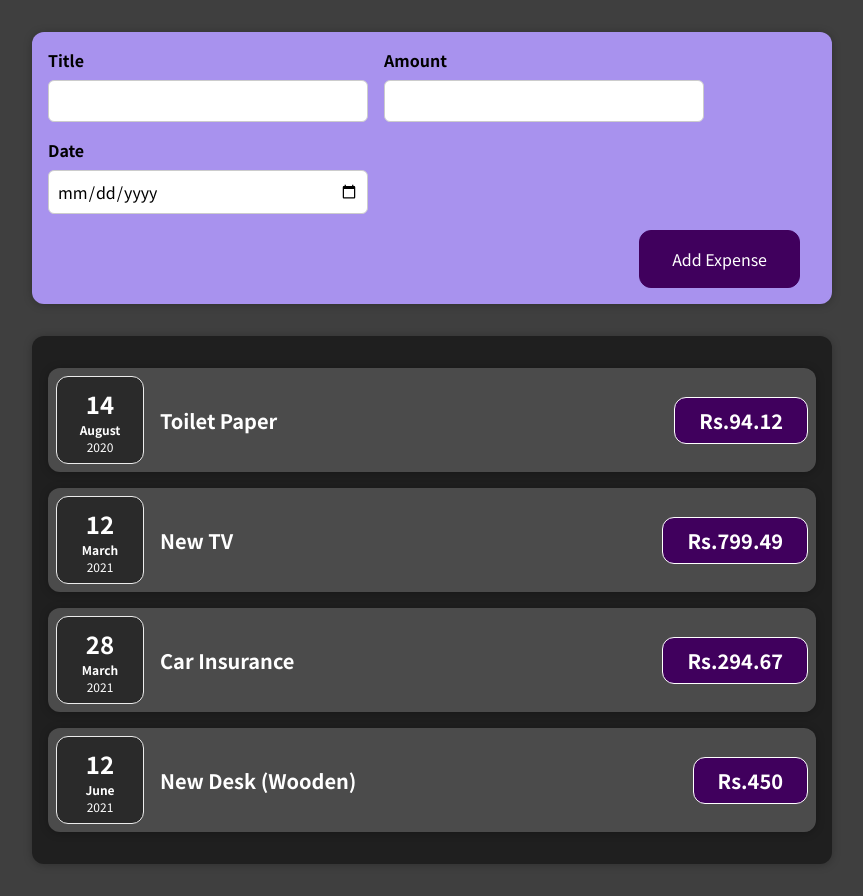
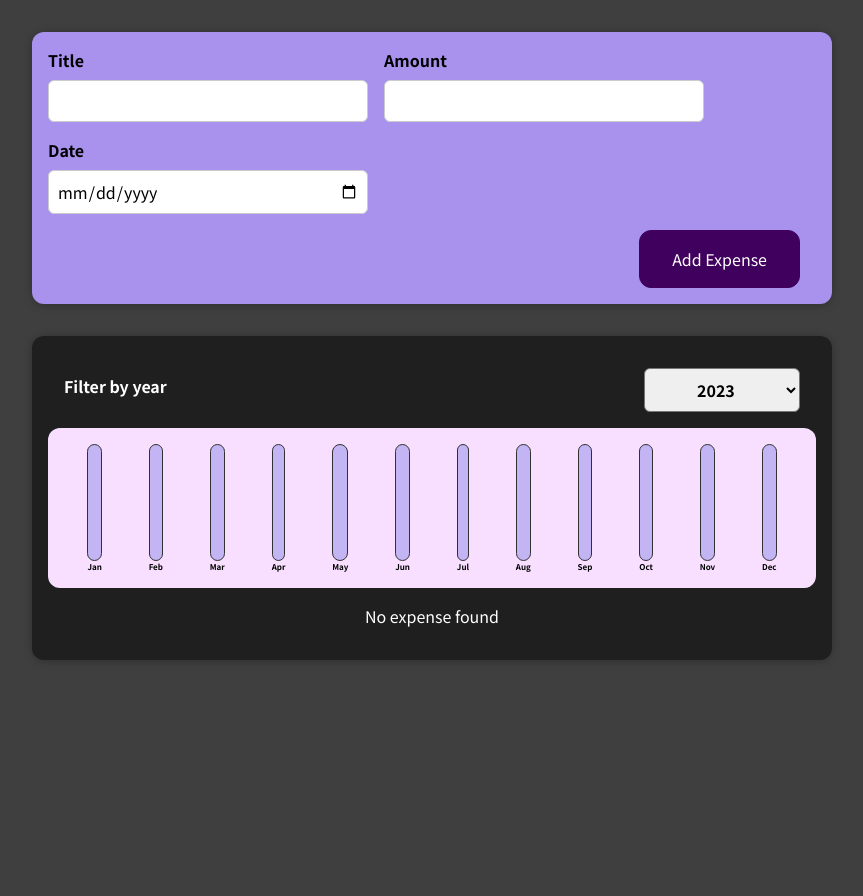
Before and after one commit to neeti-nk47/first-react-project, a React (Create React App) app: page / in a window 1280 px wide. Shown: the whole page, without its empty margins (208-1071 px from the left). After the commit the page ends 800 px from the top, so only its background shows below. Built offline with nearby package versions, Linux system fonts and the light colour scheme.

Commit message:
Add files via upload

```diff
--- a/src/components/Expenses/ExpenseItem.js
+++ b/src/components/Expenses/ExpenseItem.js
@@ -5,13 +5,15 @@
 
 const ExpenseItem = (props) => {
     return (
-    <Card className="expense-item">
+    <li>
+        <Card className="expense-item">
         <ExpenseDate date={props.date} />
         <div className="expense-item__description">
             <h2> {props.title} </h2>
             <div className="expense-item__price">Rs.{props.amount}</div>
         </div>
-	</Card>
+	    </Card>
+    </li>
     )
 }
 
--- a/src/components/Expenses/Expenses.js
+++ b/src/components/Expenses/Expenses.js
@@ -1,28 +1,30 @@
-import React from "react";
-import ExpenseItem from "./ExpenseItem";
+import React, {useState} from "react";
+import ExpensesList from "./ExpensesList";
 import "./Expenses.css";
 import Card from "../UI/Card";
+import ExpensesFilter from "./ExpensesFilter";
+import ExpensesChart from "./ExpensesChart";
 
 const Expenses = (props) => {
+    const[filteredYear,setFilteredYear]= useState("2023");
+
+    const filterChangeHandler= (selectedYear)=>{
+        setFilteredYear(selectedYear);
+    }
+
+    const filteredExpense = props.items.filter(expense => {
+        return expense.date.getFullYear().toString() === filteredYear
+    })
+
     return(
-        <Card className="expenses">
-            <ExpenseItem
-                title={props.items[0].title}
-                amount={props.items[0].amount}
-                date={props.items[0].date} />
-            <ExpenseItem
-                title={props.items[1].title}
-                amount={props.items[1].amount}
-                date={props.items[1].date} />
-            <ExpenseItem
-                title={props.items[2].title}
-                amount={props.items[2].amount}
-                date={props.items[2].date} />
-            <ExpenseItem
-                title={props.items[3].title}
-                amount={props.items[3].amount}
-                date={props.items[3].date} />
-        </Card>
+        <div>
+            <Card className="expenses">
+            <ExpensesFilter selected={filteredYear} onChangeFilter={filterChangeHandler}/>
+            <ExpensesChart expenses={filteredExpense} />
+            <ExpensesList items={filteredExpense} />
+            </Card>
+        </div>
+
     );
 }
 
--- /dev/null
+++ b/src/components/Expenses/ExpensesChart.js
@@ -0,0 +1,27 @@
+import Chart from "../Chart/Chart"
+
+const ExpensesChart=(props) =>{
+    const chartDataPoints = [
+        { label: "Jan", value: 0 },
+        { label: "Feb", value: 0 },
+        { label: "Mar", value: 0 },
+        { label: "Apr", value: 0 },
+        { label: "May", value: 0 },
+        { label: "Jun", value: 0 },
+        { label: "Jul", value: 0 },
+        { label: "Aug", value: 0 },
+        { label: "Sep", value: 0 },
+        { label: "Oct", value: 0 },
+        { label: "Nov", value: 0 },
+        { label: "Dec", value: 0 },
+    ];
+
+    for (const expense of props.expenses){
+        const expenseMonth = expense.date.getMonth();
+        chartDataPoints[expenseMonth].value += expense.amount;
+    }
+
+
+    return <Chart dataPoints={chartDataPoints} />
+}
+export default ExpensesChart;
--- /dev/null
+++ b/src/components/Expenses/ExpensesFilter.css
@@ -0,0 +1,24 @@
+.expenses-filter {
+    color: white;
+    padding: 0 1rem;
+  }
+
+  .expenses-filter__control {
+    display: flex;
+    width: 100%;
+    align-items: center;
+    justify-content: space-between;
+    margin: 1rem 0;
+  }
+
+  .expenses-filter label {
+    font-weight: bold;
+    margin-bottom: 0.5rem;
+  }
+
+  .expenses-filter select {
+    font: inherit;
+    padding: 0.5rem 3rem;
+    font-weight: bold;
+    border-radius: 6px;
+  }
--- /dev/null
+++ b/src/components/Expenses/ExpensesFilter.js
@@ -0,0 +1,26 @@
+import React from 'react';
+
+import './ExpensesFilter.css';
+
+const ExpensesFilter = (props) => {
+    const dropDownChangeHandler=(event)=>{
+        props.onChangeFilter(event.target.value);
+    }
+
+  return (
+    <div className='expenses-filter'>
+      <div className='expenses-filter__control'>
+        <label>Filter by year</label>
+        <select value={props.selected} onChange={dropDownChangeHandler}>
+          <option value='2023'>2023</option>
+          <option value='2022'>2022</option>
+          <option value='2021'>2021</option>
+          <option value='2020'>2020</option>
+          <option value='2019'>2019</option>
+        </select>
+      </div>
+    </div>
+  );
+};
+
+export default ExpensesFilter;
--- /dev/null
+++ b/src/components/Expenses/ExpensesList.css
@@ -0,0 +1,9 @@
+.expenses-list {
+    list-style: none;
+    padding: 0;
+  }
+
+  .expenses-list__fallback {
+    color: white;
+    text-align: center;
+  }
--- /dev/null
+++ b/src/components/Expenses/ExpensesList.js
@@ -0,0 +1,21 @@
+import './ExpensesList.css';
+import ExpenseItem from './ExpenseItem';
+
+const ExpensesList = (props) =>{
+    if (props.items.length === 0 ){
+        return <p className="expenses-list__fallback"> No expense found </p>
+    }
+
+    return(
+        <ul className='expenses-list'>
+            {props.items.map((expense) =>(<ExpenseItem
+                            key={expense.id}
+                            title={expense.title}
+                            amount={expense.amount}
+                            date={expense.date} /> )
+                )}
+        </ul>
+    )
+}
+
+export default ExpensesList;
```
